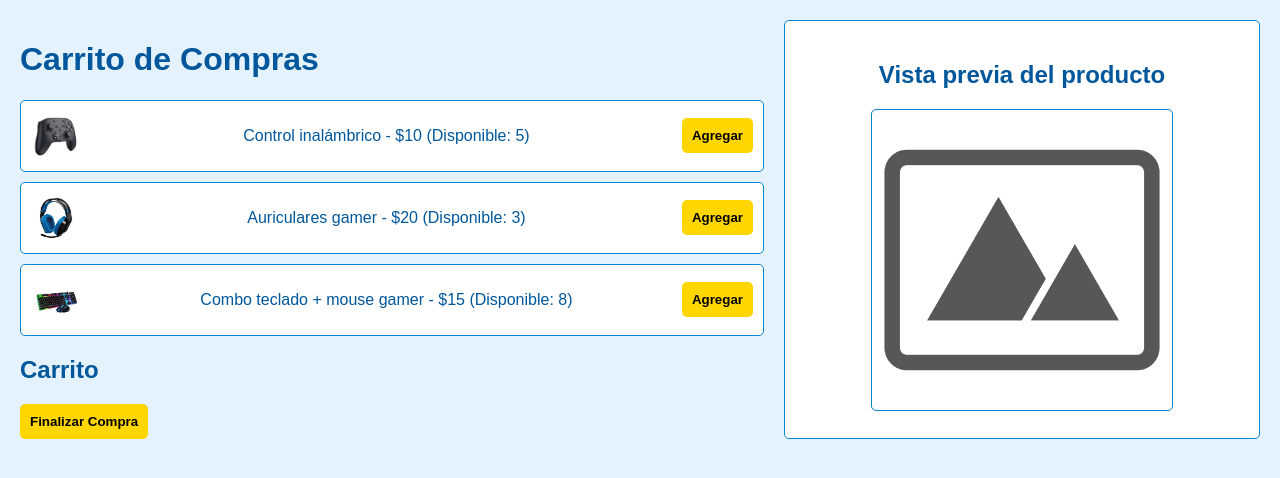
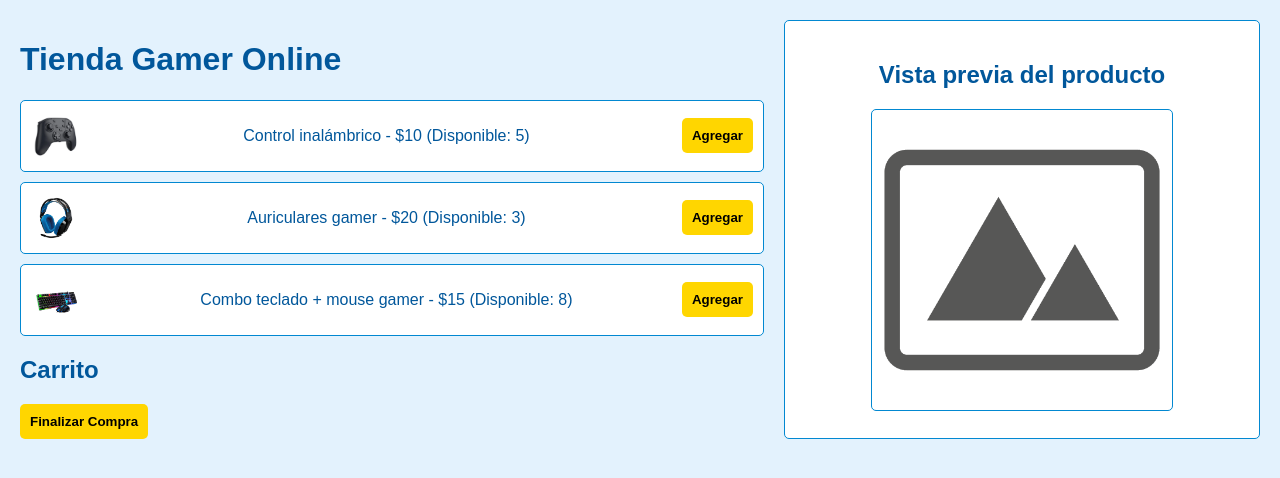
Before and after one commit to Renderos/investigacion_JS_DPS, a plain HTML site: page index.html in a window 1280 px wide. Drawn offline with Linux system fonts and the light colour scheme.

Commit message:
actualizando titulo

```diff
--- a/index.html
+++ b/index.html
@@ -9,7 +9,7 @@
 <body>
     <div class="contenedor">
         <div class="productos-carrito">
-            <h1>Carrito de Compras</h1>
+            <h1>Tienda Gamer Online</h1>
             <div id="productos"></div>
             <h2>Carrito</h2>
             <div id="carrito"></div>
```
